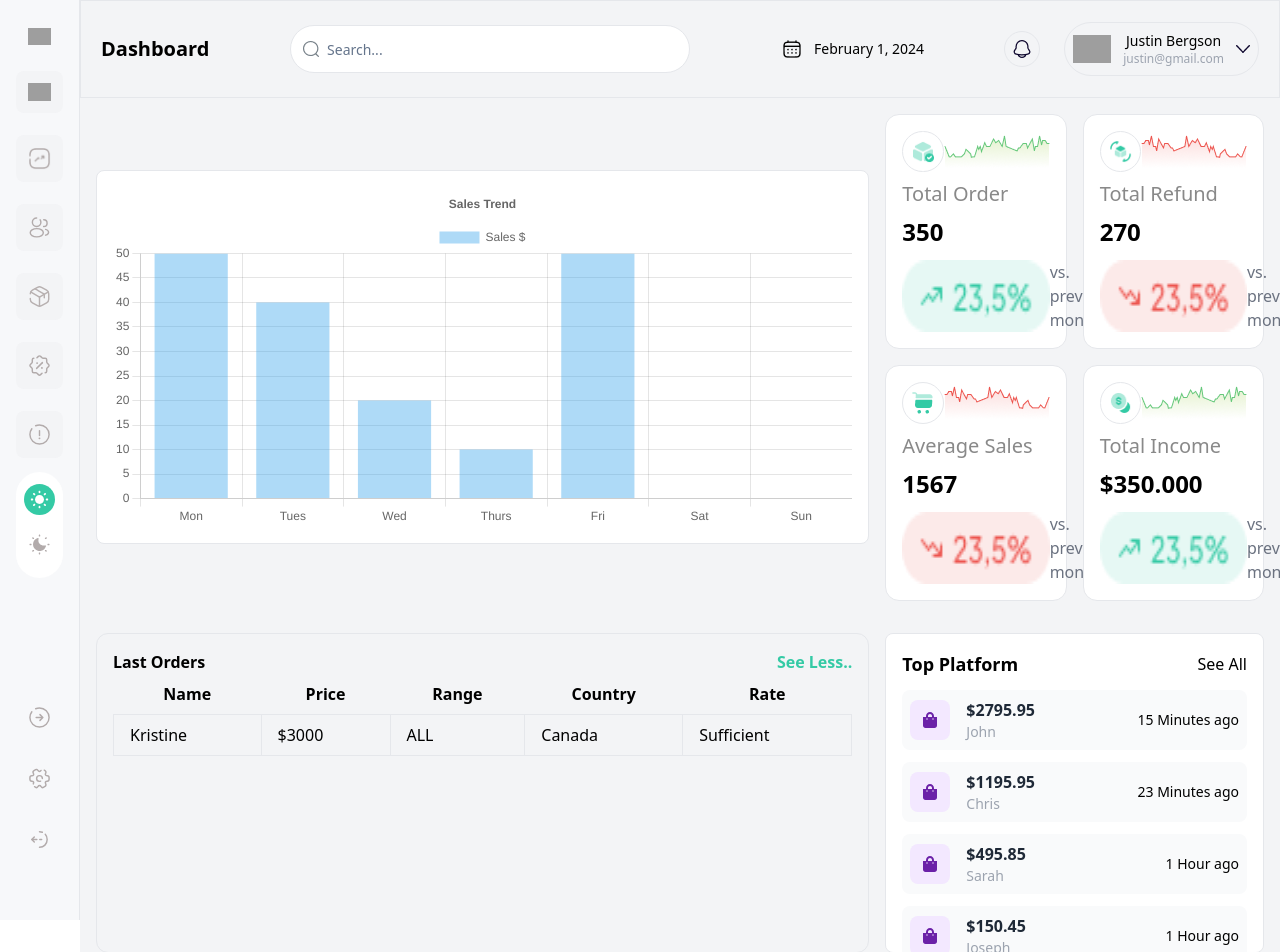
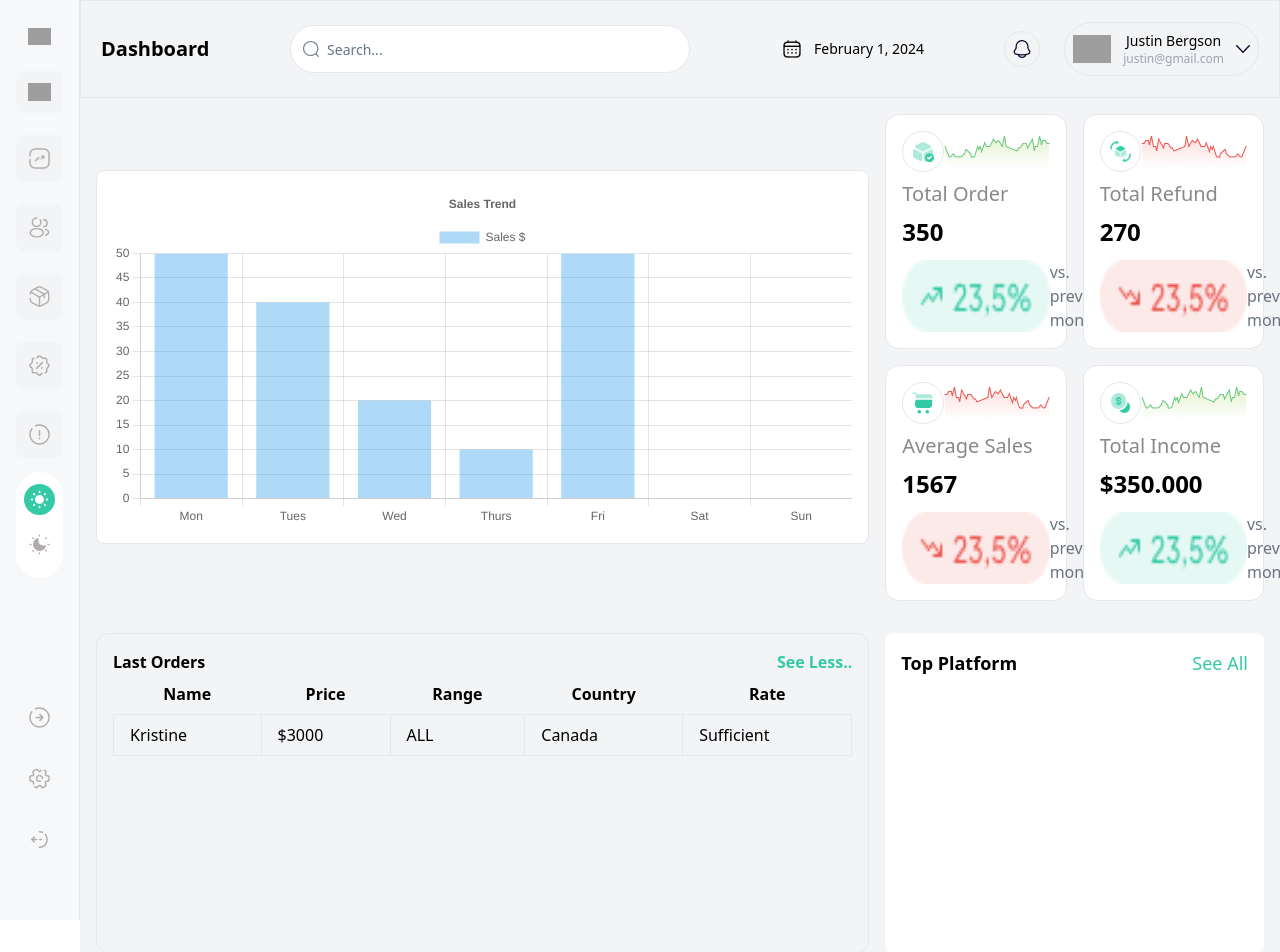
Before and after one commit to Emmanuel-Ingwe/analytics-dashh, a Next.js app: page / in a window 1280 px wide. Shown: the top 952 px of the page. Built offline with nearby package versions, Linux system fonts and the light colour scheme; grey boxes are pictures that could not be loaded.

Commit message:
add: recentorders range

```diff
--- a/components/RecentOrders.jsx
+++ b/components/RecentOrders.jsx
@@ -4,26 +4,16 @@ import { FaShoppingBag } from 'react-icons/fa';
 
 const RecentOrders = () => {
   return (
-    <div className='w-full col-span-1 relative h-[40vh] m-auto p-4 border rounded-lg bg-white overflow-y-scroll'>
+    <div className='w-full col-span-1 relative h-[40vh] m-auto p-4 rounded-lg bg-white overflow-y-scroll'>
       <div className="flex items-center justify-between">
         <h1 className='font-semibold text-lg'>Top Platform</h1>
-        <h2 className="">See All</h2>
+        <h2 className="text-lg font-medium text-[#34caa5]">See All</h2>
       </div>
       <ul>
         {data.map((order, id) => (
-          <li
-            key={id}
-            className='bg-gray-50 hover:bg-gray-100 rounded-lg my-3 p-2 flex items-center cursor-pointer'
-          >
-            <div className='bg-purple-100 rounded-lg p-3'>
-              <FaShoppingBag className='text-purple-800' />
-            </div>
-            <div className='pl-4'>
-              <p className='text-gray-800 font-bold'>${order.total}</p>
-              <p className='text-gray-400 text-sm'>{order.name.first}</p>
-            </div>
-            <p className='lg:flex md:hidden absolute right-6 text-sm'>{order.date}</p>
-          </li>
+          <div className="">
+
+          </div>
         ))}
       </ul>
     </div>
--- a/data/data.js
+++ b/data/data.js
@@ -1,113 +1,10 @@
 export const data = [
   {
     id: 1,
-    name: {
-      first: 'John',
-      last: 'Smith',
-    },
-    total: 2795.95,
-    status: 'On Hold',
-    method: 'PayPal',
-    date: '15 Minutes ago',
-  },
-  {
-    id: 2,
-    name: {
-      first: 'Chris',
-      last: 'Adams',
-    },
-    total: 1195.95,
-    status: 'Processing',
-    method: 'PayPal',
-    date: '23 Minutes ago',
-  },
-  {
-    id: 3,
-    name: {
-      first: 'Sarah',
-      last: 'Smith',
-    },
-    total: 495.85,
-    status: 'Completed',
-    method: 'Visa',
-    date: '1 Hour ago',
-  },
-  {
-    id: 4,
-    name: {
-      first: 'Joseph',
-      last: 'Choo',
-    },
-    total: 150.45,
-    status: 'Processing',
-    method: 'MasterCard',
-    date: '1 Hour ago',
-  },
-  {
-    id: 5,
-    name: {
-      first: 'Steve',
-      last: 'Harding',
-    },
-    total: 175.25,
-    status: 'On Hold',
-    method: 'PayPal',
-    date: '2 Hour ago',
-  },
-  {
-    id: 6,
-    name: {
-      first: 'Laura',
-      last: 'Croft',
-    },
-    total: 1295.75,
-    status: 'Completed',
-    method: 'Check',
-    date: '3 Hour ago',
-  },
-  {
-    id: 7,
-    name: {
-      first: 'Michael',
-      last: 'Jones',
-    },
-    total: 89.95,
-    status: 'Completed',
-    method: 'MasterCard',
-    date: '3 Hour ago',
-  },
-  {
-    id: 8,
-    name: {
-      first: 'James',
-      last: 'Bond',
-    },
-    total: 689.45,
-    status: 'Completed',
-    method: 'Visa',
-    date: '7 Hour ago',
-  },
-  {
-    id: 9,
-    name: {
-      first: 'Haley',
-      last: 'Whiting',
-    },
-    total: 14.99,
-    status: 'Completed',
-    method: 'PayPal',
-    date: '1 Day ago',
-  },
-  {
-    id: 10,
-    name: {
-      first: 'Tim',
-      last: 'Thomas',
-    },
-    total: 218.99,
-    status: 'Completed',
-    method: 'MasterCard',
-    date: '1 Day ago',
+    name: "Book Bazaar",
+    amount: "$2,500,000",
+    percentage: "+15%",
+    style: <div className="absolute w-[245] h-[12px] rounded-[40px] bg-[#616odc]"></div>,
   },
 ];
 
```
